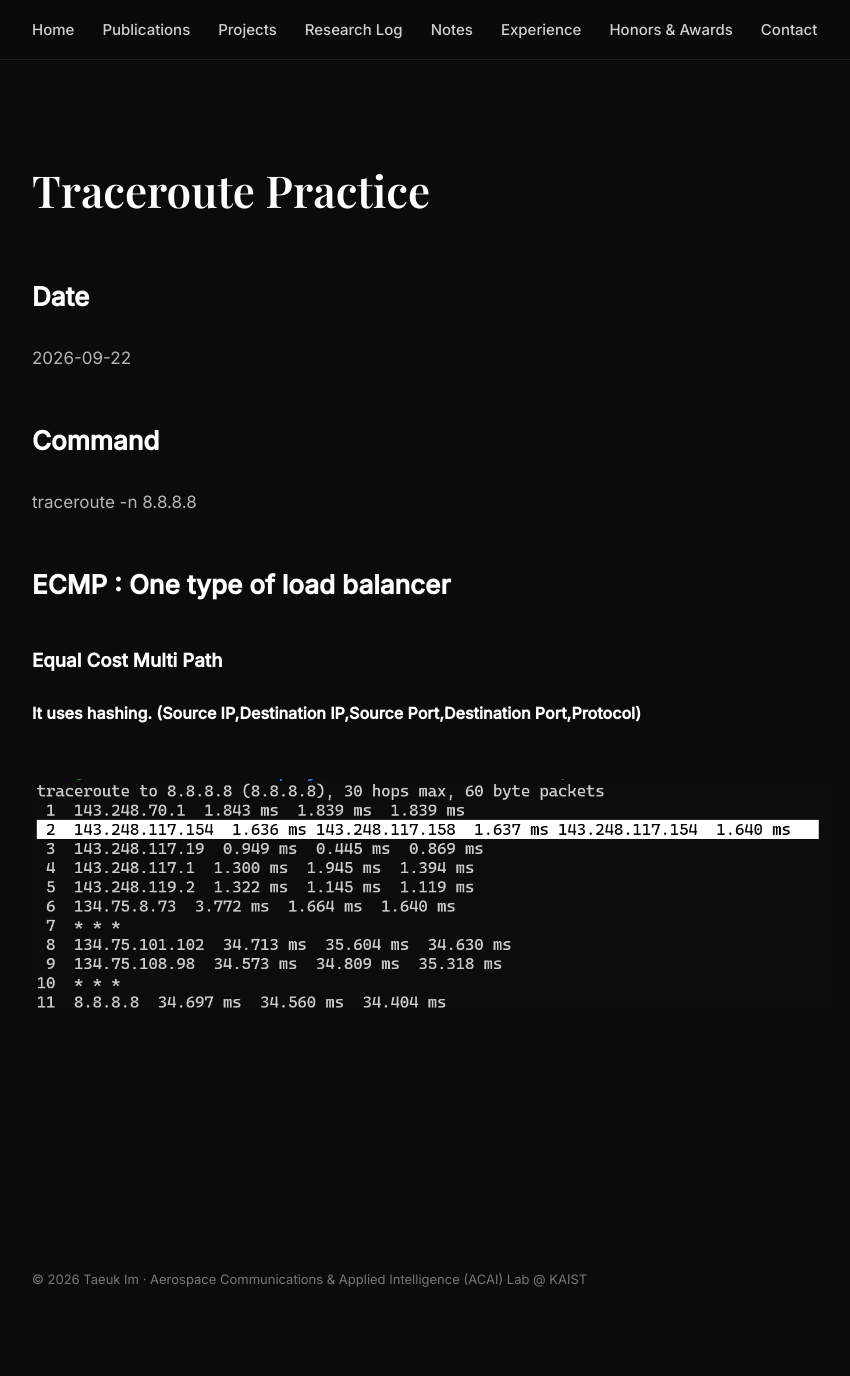
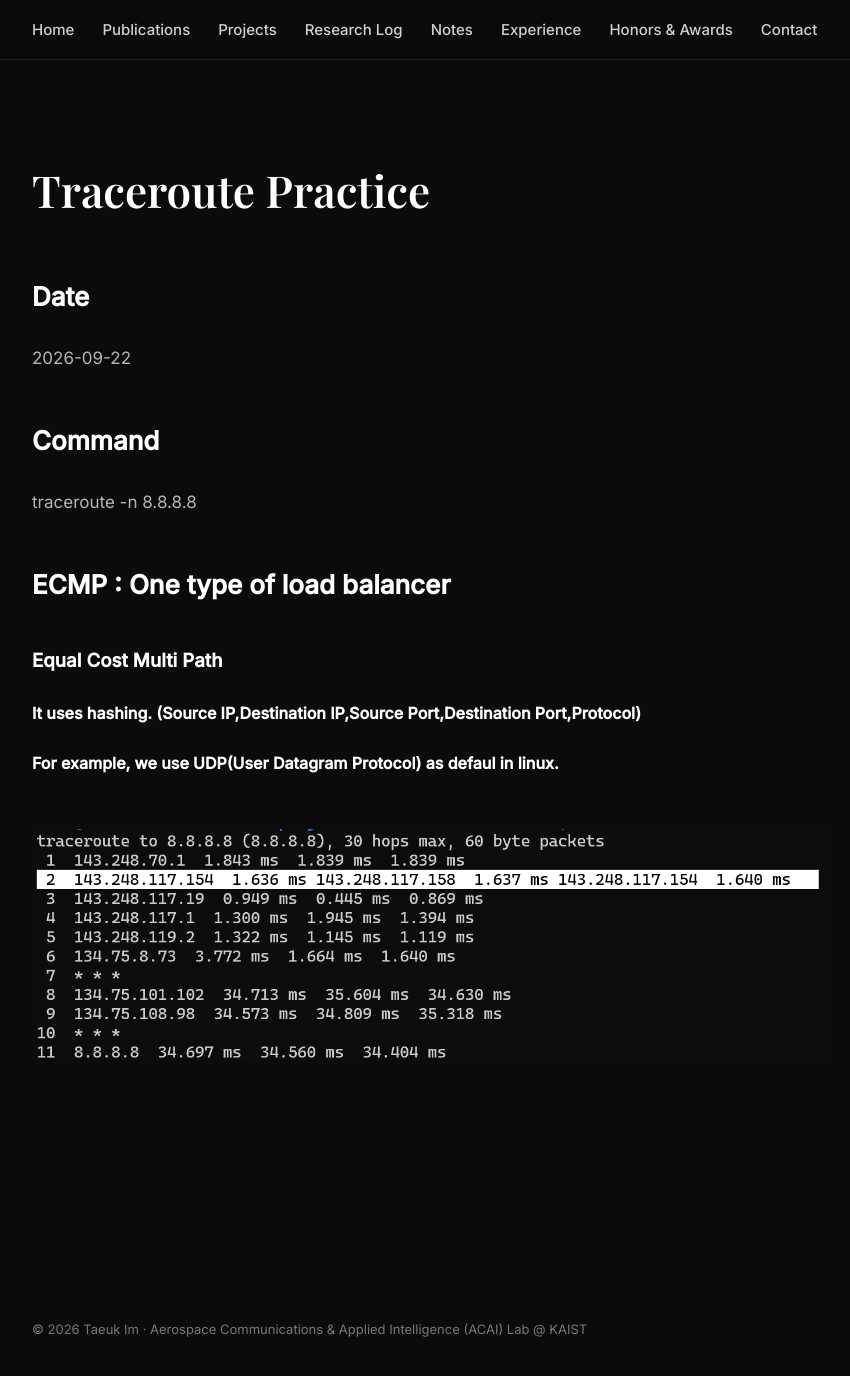
Before and after one commit to taeuk97/taeuk97.github.io, a Jekyll site: the page built from note/internet-measurement/practice/traceroute.md, in a window 1280 px wide and 1381 px high. Shown: the top 1376 px of the window, without its empty margins (32-882 px from the left). Built offline with Jekyll 4.4.1, drawn with Linux system fonts in a browser that asks for light colours; our own code applies the rules of GitHub Pages for plain Markdown files.

Commit message:
Mention UDP as default protocol for ECMP
Added a note about using UDP as the default protocol in Linux for ECMP.

```diff
--- a/note/internet-measurement/practice/traceroute.md
+++ b/note/internet-measurement/practice/traceroute.md
@@ -10,4 +10,5 @@ traceroute -n 8.8.8.8
 ## ECMP : One type of load balancer
 ### Equal Cost Multi Path
 #### It uses hashing. (Source IP,Destination IP,Source Port,Destination Port,Protocol)
+#### For example, we use UDP(User Datagram Protocol) as defaul in linux.
 ![Traceroute result](1.png)
```
